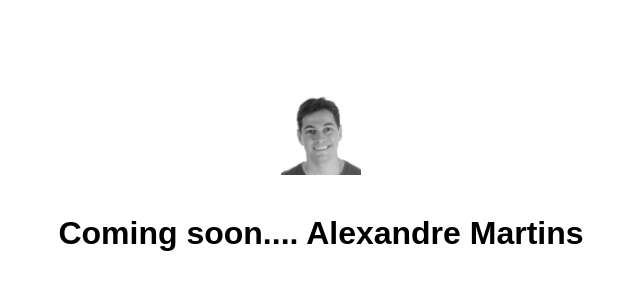
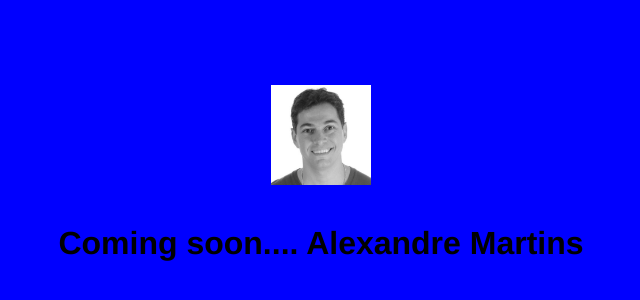
Before and after one commit to martins-publico/new_project, a plain HTML site: page index.html in a window 1280 px wide. Shown: the part 216-516 px from the top of the page, without its empty margins (319-959 px from the left). Drawn offline with Linux system fonts and the light colour scheme.

Commit message:
Update style.css

```diff
--- a/style.css
+++ b/style.css
@@ -1,10 +1,11 @@
 body {
   margin: 0;
-  font-family: fantasy;
+  font-family: helvetica;
+  background-color: blue;
 }
 #logo {
-  height: 80px;
-  width: 80px;
+  height: 100px;
+  width: 100px;
 }
 
 #container {
```
